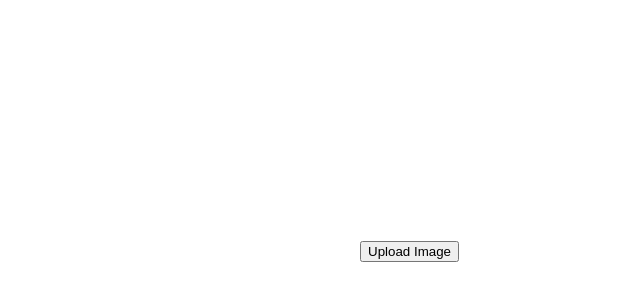
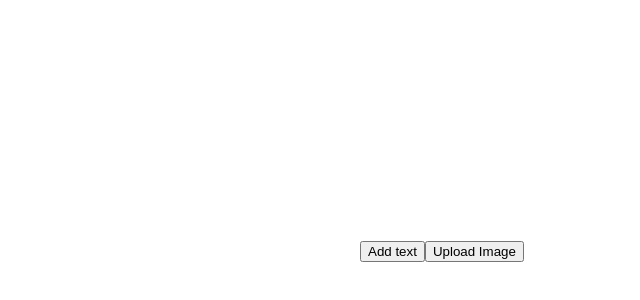
Before and after one commit to manojsinghnegiwd/quick-cover, a React (Create React App) app: page / in a window 1280 px wide. Shown: the part 344-644 px from the top of the page, without its empty margins (640-1280 px from the left). Built offline with nearby package versions, Linux system fonts and the light colour scheme.

Commit message:
added text

```diff
--- a/src/App.js
+++ b/src/App.js
@@ -5,7 +5,8 @@ import ImageUploader from './components/ImageUploader';
 
 // utils
 import { partial } from './utils/functions';
-import { updateOrder } from './utils/elements';
+import { updateOrder, createElement } from './utils/elements';
+import { MovableSvgElement } from './components/Movable';
 
 class App extends Component {
 
@@ -132,6 +133,16 @@ class App extends Component {
 
     }
 
+    addText = () => {
+
+        const MovableText = MovableSvgElement('text')
+
+        const element = createElement(MovableText, { children: 'Text' },  {x: 200, y: 200})
+
+        this.addElement(element)
+
+    }
+
     componentDidMount () {
         this.previousMouseCoords = this.mainSVG.createSVGPoint()
     }
@@ -178,6 +189,7 @@ class App extends Component {
                         )
                     }
                 </svg>
+                <button onClick={this.addText}>Add text</button>
                 <ImageUploader
                     onImageUpload={this.onImageUpload}
                 />
```
Also changed, not shown: src/components/Movable.js (+0 -16 lines).
